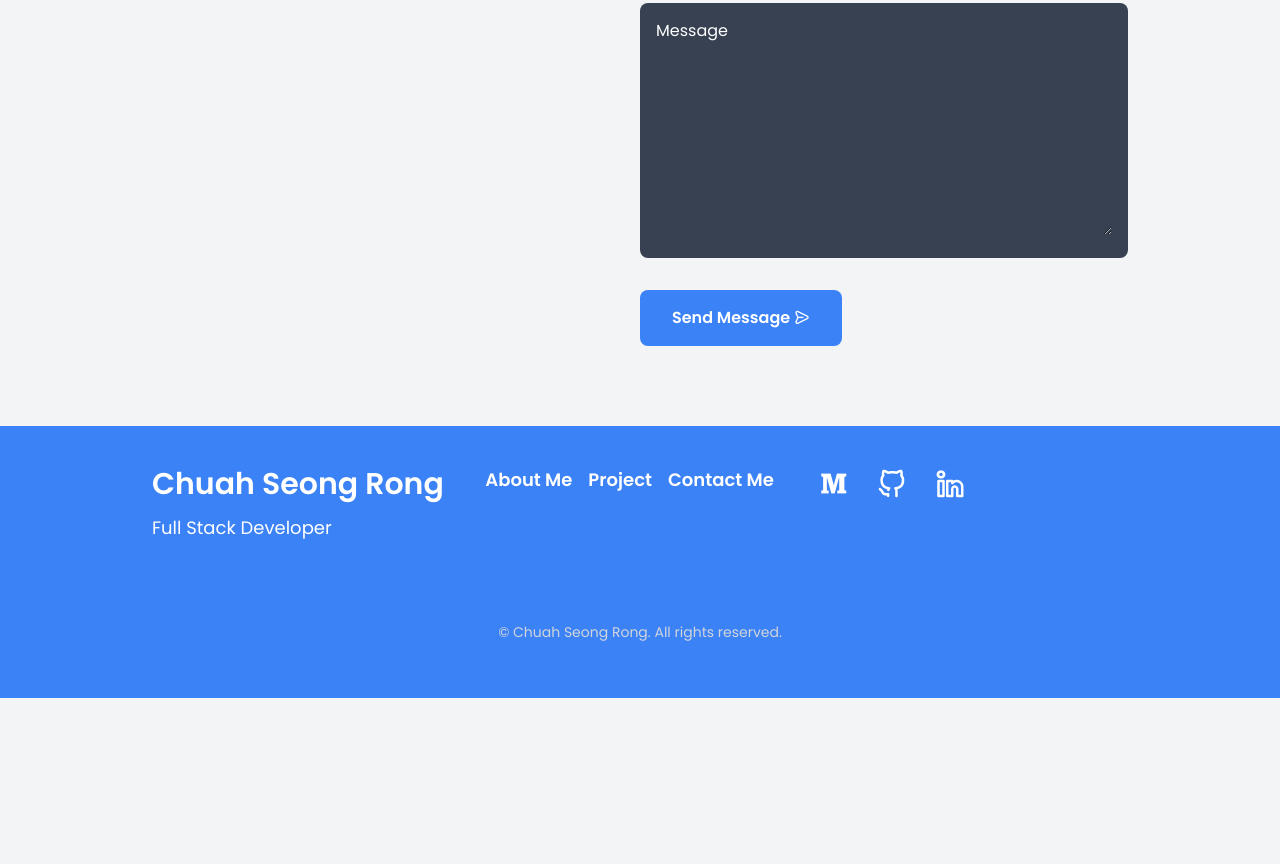
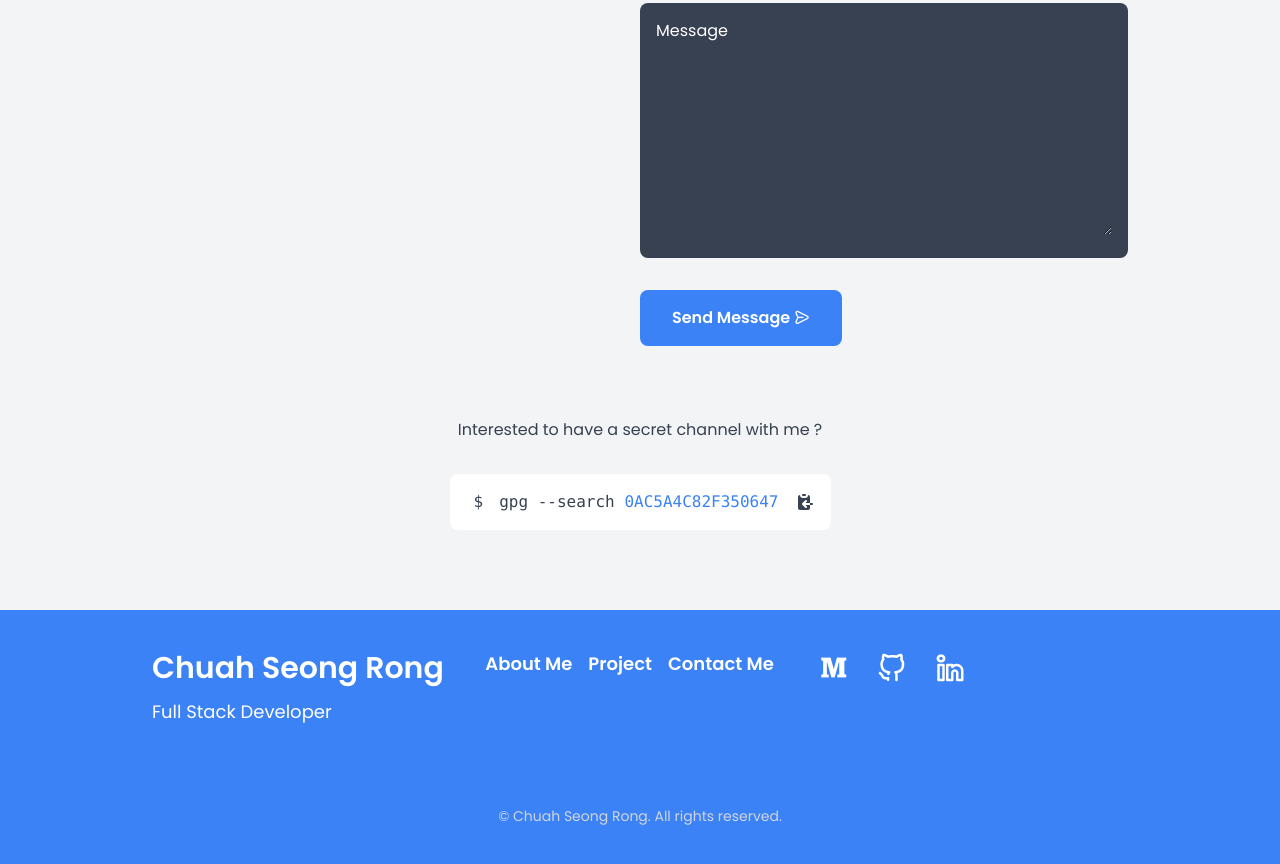
Before and after one commit to csrong99/csrong99.github.io, a website: page index.html in a window 1280 px wide. Shown: the part 5258-6122 px from the top of the page. Before the commit the page ends 5956 px from the top, so only its background shows below. Drawn offline with nearby package versions, Linux system fonts and the light colour scheme; a script that the page names is missing; files whose address does not match are found by name.

Commit message:
- add new gpg key in - code formatting - new tailwindcss generated css

```diff
--- a/index.html
+++ b/index.html
@@ -4,7 +4,8 @@
 <head class="">
     <title>Chuah Seong Rong</title>
     <meta charset="UTF-8" />
-    <meta name="description" content="A avid software engineer that dedicated to build innovative software solution and constantly motivated by the challenge of creating complex systems"/>
+    <meta name="description"
+        content="A avid software engineer that dedicated to build innovative software solution and constantly motivated by the challenge of creating complex systems" />
     <meta name="viewport" content="width=device-width, initial-scale=1.0" />
     <link rel="icon" type="image/x-icon" href="../assets/icon/c.ico">
     <link href="/public/css/styles.css" rel="stylesheet">
@@ -14,9 +15,11 @@
     <script src="https://cdn.jsdelivr.net/npm/TagCloud@2.2.0/dist/TagCloud.min.js"></script>
     <!-- JQuery -->
     <script src="https://cdnjs.cloudflare.com/ajax/libs/jquery/3.6.0/jquery.min.js"
-    integrity="sha512-894YE6QWD5I59HgZOGReFYm4dnWc1Qt5NtvYSaNcOP+u1T9qYdvdihz0PPSiiqn/+/3e7Jo4EaG7TubfWGUrMQ=="
-    crossorigin="anonymous" referrerpolicy="no-referrer"></script>
-    <script src="https://cdnjs.cloudflare.com/ajax/libs/jquery-validate/1.19.5/jquery.validate.min.js" integrity="sha512-rstIgDs0xPgmG6RX1Aba4KV5cWJbAMcvRCVmglpam9SoHZiUCyQVDdH2LPlxoHtrv17XWblE/V/PP+Tr04hbtA==" crossorigin="anonymous" referrerpolicy="no-referrer"></script>
+        integrity="sha512-894YE6QWD5I59HgZOGReFYm4dnWc1Qt5NtvYSaNcOP+u1T9qYdvdihz0PPSiiqn/+/3e7Jo4EaG7TubfWGUrMQ=="
+        crossorigin="anonymous" referrerpolicy="no-referrer"></script>
+    <script src="https://cdnjs.cloudflare.com/ajax/libs/jquery-validate/1.19.5/jquery.validate.min.js"
+        integrity="sha512-rstIgDs0xPgmG6RX1Aba4KV5cWJbAMcvRCVmglpam9SoHZiUCyQVDdH2LPlxoHtrv17XWblE/V/PP+Tr04hbtA=="
+        crossorigin="anonymous" referrerpolicy="no-referrer"></script>
 </head>
 
 <body
@@ -36,23 +39,27 @@
                         </a>
                     </li>
                     <li class="">
-                        <a href="#about-me" class="flex flex-col items-center text-base font-medium a_sr dark:text-gray-100">
+                        <a href="#about-me"
+                            class="flex flex-col items-center text-base font-medium a_sr dark:text-gray-100">
                             <i class=" uil uil-smile md:hidden"></i>About
                         </a>
                     </li>
 
                     <li class="">
-                        <a href="#skills" class="flex flex-col items-center text-base font-medium a_sr dark:text-gray-100">
+                        <a href="#skills"
+                            class="flex flex-col items-center text-base font-medium a_sr dark:text-gray-100">
                             <i class="uil uil-setting md:hidden"></i>Skill
                         </a>
                     </li>
                     <li class="">
-                        <a href="#projects" class="flex flex-col items-center text-base font-medium a_sr dark:text-gray-100">
+                        <a href="#projects"
+                            class="flex flex-col items-center text-base font-medium a_sr dark:text-gray-100">
                             <i class=" uil uil-flask md:hidden"></i>Projects
                         </a>
                     </li>
                     <li class="">
-                        <a href="#qualifications" class="flex flex-col items-center text-base font-medium a_sr dark:text-gray-100">
+                        <a href="#qualifications"
+                            class="flex flex-col items-center text-base font-medium a_sr dark:text-gray-100">
                             <i class=" uil uil-code-branch md:hidden"></i>Road Path
                         </a>
                     </li>
@@ -194,7 +201,8 @@
                     <div class="m-auto ">
                         <div class="text-center about-me__content a_sr">
                             I'm an easy-going person who doesn't let the small stuff get to me.
-                            Pretty relaxed and don't take things too seriously, which makes me approachable and friendly.
+                            Pretty relaxed and don't take things too seriously, which makes me approachable and
+                            friendly.
                             Always open-minded and adaptable, so I can get along with just about anyone.
                             I think my laid-back nature makes me pretty easy to be around!
                         </div>
@@ -227,7 +235,8 @@
                 <!-- Title -->
                 <div class="my-7">
                     <h2 class="text-3xl font-semibold text-center title a_sr">Skills</h2>
-                    <p onclick="showMagic()" class="text-center text-gray-400 subtitle a_sr">My technical skills. <br> (click
+                    <p onclick="showMagic()" class="text-center text-gray-400 subtitle a_sr">My technical skills. <br>
+                        (click
                         me to see magic) </p>
                 </div>
                 <!-- Body -->
@@ -549,7 +558,8 @@
                         <div class="project-content">
                             <p class="project-overline a_sr">Featured Project</p>
                             <h3 class="project-title a_sr">Farm Crops Growth Health Imaging Analytics System</h3>
-                            <div class="project-description a_sr">A simple machine learning system that can perform object
+                            <div class="project-description a_sr">A simple machine learning system that can perform
+                                object
                                 detection and localization for the farm crops using a trained model.
                                 The model was trained using transfer learning method.
                                 An user-friendly frontend was also developed to ease the user.</div>
@@ -572,8 +582,10 @@
                         <div class="project-content">
                             <p class="project-overline a_sr">Featured Project</p>
                             <h3 class="project-title a_sr">University Club Webpage</h3>
-                            <div class="project-description a_sr">A simple static webpage that aims to create a visually appealing
-                                and user-friendly online platform to showcase the activities and events of the club. Key features
+                            <div class="project-description a_sr">A simple static webpage that aims to create a visually
+                                appealing
+                                and user-friendly online platform to showcase the activities and events of the club. Key
+                                features
                                 will include event calendars, photo galleries, member profiles, upcoming event and etc.
                             </div>
                             <ul class="project-tech-list">
@@ -708,7 +720,8 @@
 
                         <div class="flex items-center justify-between w-full mb-8">
                             <div class="order-1 w-5/12"></div>
-                            <div class="z-20 flex items-center order-1 w-8 h-8 bg-blue-500 rounded-full shadow-xl a_sr dark:bg-blue-500">
+                            <div
+                                class="z-20 flex items-center order-1 w-8 h-8 bg-blue-500 rounded-full shadow-xl a_sr dark:bg-blue-500">
                                 <h1 class="mx-auto text-lg font-semibold text-white dark:text-white ">2</h1>
                             </div>
                             <div class="order-1 w-5/12 a_sr timeline__data">
@@ -907,8 +920,7 @@
                                 <h1 class="mx-auto text-lg font-semibold text-white">5</h1>
                             </div>
                             <div class="order-1 w-5/12 timeline__data">
-                                <h3
-                                    class="mb-2 text-lg font-medium leading-tight text-gray-800 dark:text-white">
+                                <h3 class="mb-2 text-lg font-medium leading-tight text-gray-800 dark:text-white">
                                     Codetisan Coding Challenge</h3>
                                 <p
                                     class="text-sm leading-tight tracking-wide text-gray-900 text-opacity-100 dark:text-gray-300">
@@ -938,7 +950,6 @@
                         </div>
                     </div>
                 </div>
-
             </section>
             <!-- CONTACT ME -->
             <section id="contact-me" class="pt-32">
@@ -988,7 +999,8 @@
                                 class="contact__input"></textarea>
                         </div>
                         <div>
-                            <button id="contact-form-submit-btn" type="submit" form="contact-form" class="border-0 button a_sr">
+                            <button id="contact-form-submit-btn" type="submit" form="contact-form"
+                                class="border-0 button a_sr">
                                 Send Message
                                 <i class="uil uil-message"></i>
                             </button>
@@ -1030,6 +1042,38 @@
             </div> -->
                 </div>
             </section>
+            <!-- SECRET CHANNEL -->
+            <section id="gpg-key" class="pt-10">
+                <div class="text-center a_sr my-8">
+                    Interested to have a secret channel with me ?
+                </div>
+                <div class="text-center">
+                    <code class="text-sm sm:text-base inline-flex text-left items-center space-x-4 dark:bg-gray-700 dark:text-white rounded-lg p-4 pl-6 border-gray-800 bg-white">
+                        <span class="flex gap-4">
+                            <span class="shrink-0 dark:text-gray-500">
+                                $
+                            </span>
+
+                            <span class="flex-1">
+                                <span>
+                                    gpg --search
+                                </span>
+                                <span class="text-blue-500">
+                                    0AC5A4C82F350647
+                                </span>
+                            </span>
+                        </span>
+
+                        <svg class="shrink-0 h-5 w-5 transition dark:text-gray-500 group-hover:text-white" xmlns="http://www.w3.org/2000/svg"
+                            viewBox="0 0 20 20" fill="currentColor" aria-hidden="true">
+                            <path d="M8 2a1 1 0 000 2h2a1 1 0 100-2H8z"></path>
+                            <path
+                                d="M3 5a2 2 0 012-2 3 3 0 003 3h2a3 3 0 003-3 2 2 0 012 2v6h-4.586l1.293-1.293a1 1 0 00-1.414-1.414l-3 3a1 1 0 000 1.414l3 3a1 1 0 001.414-1.414L10.414 13H15v3a2 2 0 01-2 2H5a2 2 0 01-2-2V5zM15 11h2a1 1 0 110 2h-2v-2z">
+                            </path>
+                        </svg>
+                    </code>
+                </div>
+            </section>
         </main>
     </div>
     <footer class="pt-10 pb-2 text-white bg-blue-500">
@@ -1054,9 +1098,12 @@
                     </a>
                 </ul>
                 <div class="flex flex-row mr-4 text-3xl gap-x-3">
-                    <a class="pr-4 justify-self-end" href="https://chuahsr99.medium.com/"><i class="uil uil-medium-m"></i></a>
-                    <a class="pr-4 justify-self-end" href="https://github.com/csrong99"><i class="uil uil-github-alt"></i></a>
-                    <a class="pr-4 justify-self-end" href="https://www.linkedin.com/in/chuahseongrong/"><i class="uil uil-linkedin-alt"></i></a>
+                    <a class="pr-4 justify-self-end" href="https://chuahsr99.medium.com/"><i
+                            class="uil uil-medium-m"></i></a>
+                    <a class="pr-4 justify-self-end" href="https://github.com/csrong99"><i
+                            class="uil uil-github-alt"></i></a>
+                    <a class="pr-4 justify-self-end" href="https://www.linkedin.com/in/chuahseongrong/"><i
+                            class="uil uil-linkedin-alt"></i></a>
                 </div>
             </div>
         </div>
--- a/js/main.js
+++ b/js/main.js
@@ -66,6 +66,7 @@ function scrollActive() {
         // console.log('sectionId = ' + sectionId);
         // console.log('sectionHeight = ' + sectionHeight);
         // console.log('sectionTop = ' + sectionTop);
+        // console.log('scrollY = ' + scrollY);
 
 
         if (scrollY > sectionTop && scrollY <= sectionTop + sectionHeight) {
@@ -347,4 +348,4 @@ ScrollReveal().reveal('#about-me .a_sr', { interval: 200 });
 ScrollReveal().reveal('#skills .a_sr', { interval: 200 });
 ScrollReveal().reveal('#projects .a_sr', { interval: 200 });
 ScrollReveal().reveal('#qualifications .a_sr', { interval: 200 });
-ScrollReveal().reveal('#contact-me .a_sr', { interval: 200 });
+ScrollReveal().reveal('#contact-me .a_sr, #gpg-key', { interval: 200 });
```
Also changed, not shown: public/css/styles.css.
